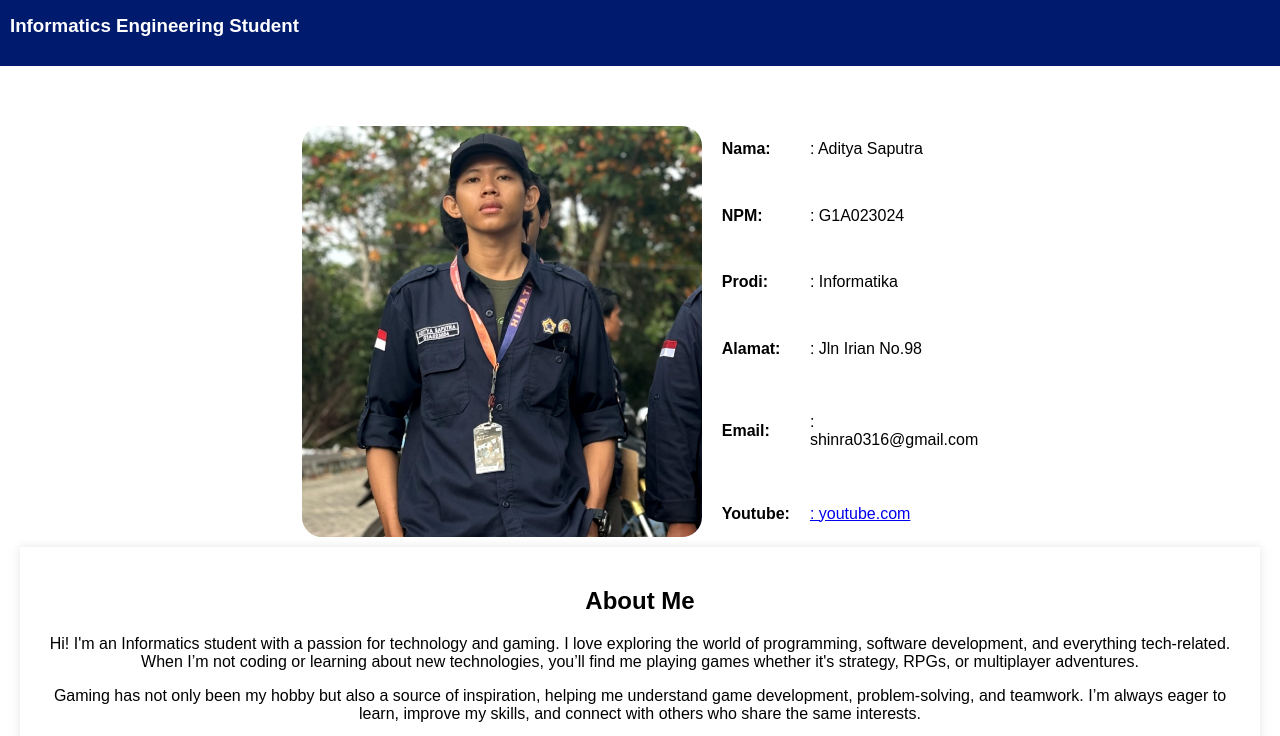
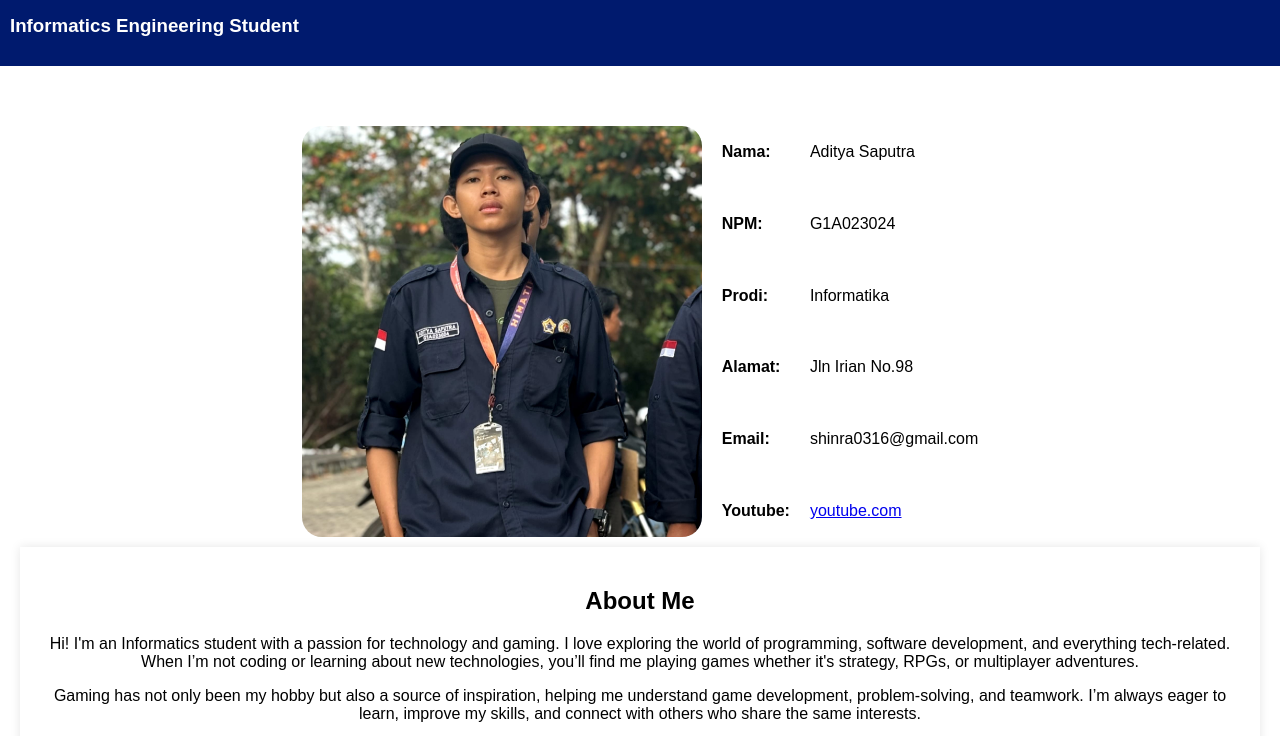
Before and after one commit to AdityaSaputraG1A023024/PWEB, a plain HTML site: page index.html in a window 1280 px wide. Shown: the part 54-790 px from the top of the page. Drawn offline with Linux system fonts and the light colour scheme.

Commit message:
Messsage

```diff
--- a/index.html
+++ b/index.html
@@ -73,21 +73,21 @@
                 </td>
             </tr>
             <tr>
-                <th>Nama:</th><td>: Aditya Saputra</td>
+                <th>Nama:</th><td>Aditya Saputra</td>
             </tr>
             <tr>
-                <th>NPM:</th><td>: G1A023024</td>
+                <th>NPM:</th><td>G1A023024</td>
             </tr>
             <tr>
-                <th>Prodi:</th><td>: Informatika</td>
+                <th>Prodi:</th><td>Informatika</td>
             </tr>
-            <tr><th>Alamat:</th><td>: Jln Irian No.98</td>
+            <tr><th>Alamat:</th><td>Jln Irian No.98</td>
             </tr>
             <tr>
-                <th>Email:</th><td>: shinra0316@gmail.com</td>
+                <th>Email:</th><td>shinra0316@gmail.com</td>
             </tr>
             <tr>
-                <th>Youtube:</th><td><a href="https://youtu.be/IpFX2vq8HKw?si=s91OTS6AHmjleHzq">: youtube.com</a></td>
+                <th>Youtube:</th><td><a href="https://youtu.be/IpFX2vq8HKw?si=s91OTS6AHmjleHzq">youtube.com</a></td>
             </tr>
         </table>
 
```
